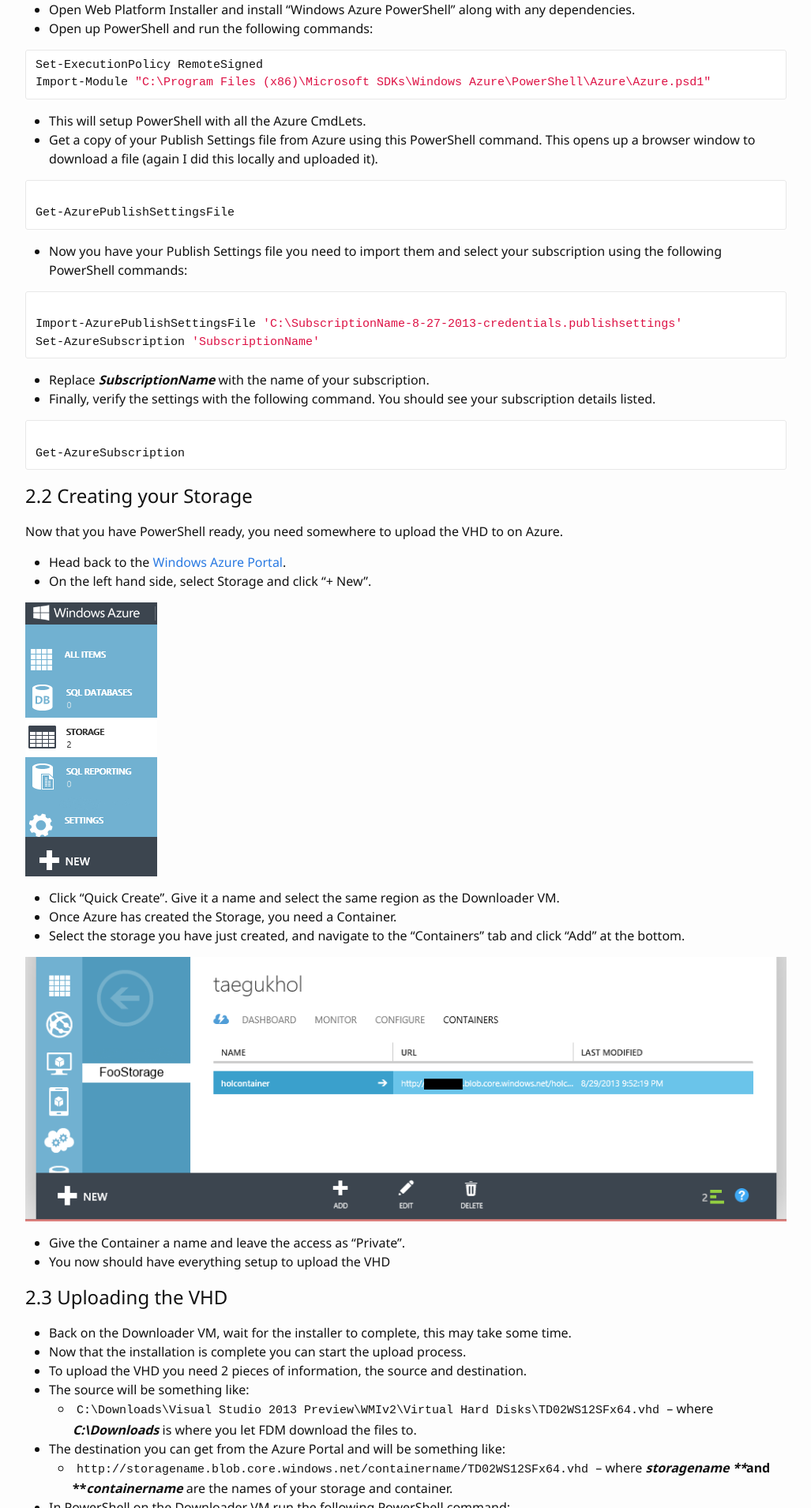
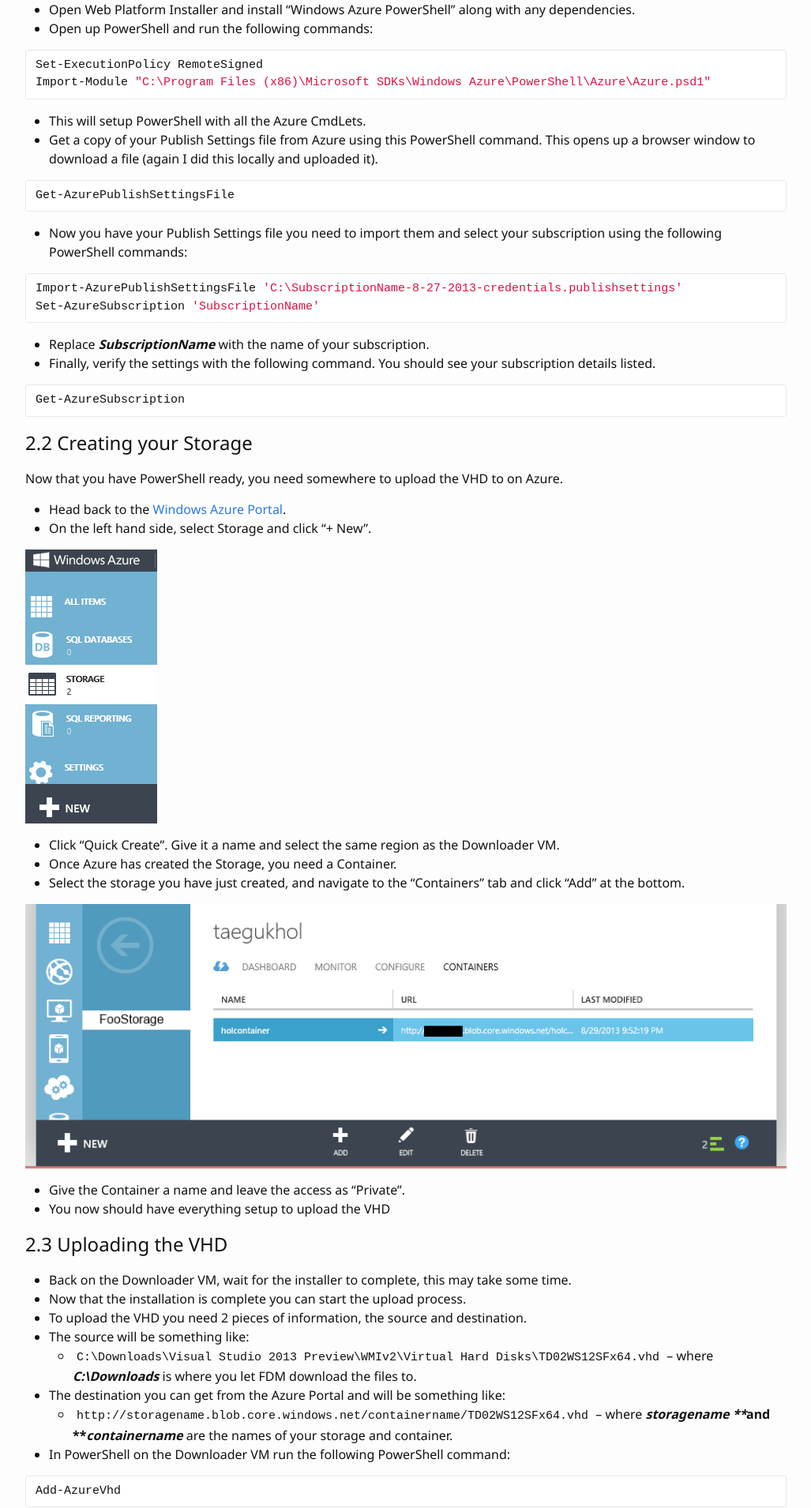
Before and after one commit to xdaDaveShaw/xdaDaveShaw.github.io, a Jekyll site: the page built from blog/_posts/2013-08-30-hosting-tfs-hands-on-labs-in-windows-azure.markdown, in a window 1280 px wide. Shown: the part 2361-4271 px from the top of the page at 79% size, without its empty margins (126-1153 px from the left). Built offline with Jekyll 4.4.1, drawn with Linux system fonts in a browser that asks for light colours.

Commit message:
final highlighting conversion

````diff
--- a/blog/_posts/2013-08-27-labmanager-vmm-server-background-synchronization-job-failing.markdown
+++ b/blog/_posts/2013-08-27-labmanager-vmm-server-background-synchronization-job-failing.markdown
@@ -28,11 +28,12 @@ In the end I turned to ILSpy and started disassembling the TFS Server Side Assem
 Within the `Tfs_Configuration` database there is a table called `tbl_RegistryItems`. This contains the configuration for Lab Management. Because we do not use Lab Management in any shape of form at the moment, I was happy to delete all our settings relating to it. If you do use Lab Management, then I don't suggest you try this.
 
 After backing up all the data that I was about to delete, I ran the following SQL Script to delete all our Lab Management configuration:
-{% highlight sql %}
+
+```sql
 use Tfs_Configuration;
 
 delete tbl_RegistryItems
 where ParentPath = '#\Configuration\Application\LabManagementSettings\';
-{% endhighlight %}
+```
 
 The data in this table was cached, so I needed to restart my TFS Services to get it to pick it up, but once that was done. My Lab Manager job no longer reports an error and my Job Monitoring pie chart is nearly 100% green now.
--- a/blog/_posts/2013-08-30-hosting-tfs-hands-on-labs-in-windows-azure.markdown
+++ b/blog/_posts/2013-08-30-hosting-tfs-hands-on-labs-in-windows-azure.markdown
@@ -69,31 +69,31 @@ These next steps will be performed on the new VM over remote desktop.
  - Open Web Platform Installer and install "Windows Azure PowerShell" along with any dependencies.
  - Open up PowerShell and run the following commands:
 
-{% highlight powershell %}
+```powershell
 Set-ExecutionPolicy RemoteSigned
 Import-Module "C:\Program Files (x86)\Microsoft SDKs\Windows Azure\PowerShell\Azure\Azure.psd1"
-{% endhighlight %}
+```
 
  - This will setup PowerShell with all the Azure CmdLets.
  - Get a copy of your Publish Settings file from Azure using this PowerShell command. This opens up a browser window to download a file (again I did this locally and uploaded it).
 
-{% highlight powershell %}
+```powershell
 Get-AzurePublishSettingsFile
-{% endhighlight %}
+```
 
  - Now you have your Publish Settings file you need to import them and select your subscription using the following PowerShell commands:
 
-{% highlight powershell %}
+```powershell
 Import-AzurePublishSettingsFile 'C:\SubscriptionName-8-27-2013-credentials.publishsettings'
 Set-AzureSubscription 'SubscriptionName'
-{% endhighlight %}
+```
 
  - Replace ***SubscriptionName*** with the name of your subscription.
  - Finally, verify the settings with the following command. You should see your subscription details listed.
 
-{% highlight powershell %}
+```powershell
 Get-AzureSubscription
-{% endhighlight %}
+```
 
 # 2.2 Creating your Storage
 
@@ -124,9 +124,9 @@ Now that you have PowerShell ready, you need somewhere to upload the VHD to on A
    - `http://storagename.blob.core.windows.net/containername/TD02WS12SFx64.vhd` &ndash; where ***storagename ***and ***containername*** are the names of your storage and container.
  - In PowerShell on the Downloader VM run the following PowerShell command:
 
-{% highlight powershell %}
+```powershell
 Add-AzureVhd
-{% endhighlight %}
+```
 
  - And supply the Destination and LocalFilePath (Source) when prompted.
  - This upload will take a few hours, so keep and eye on the progress &ndash; I left mine overnight.
````
Also changed, not shown: blog/_posts/2013-11-01-dealing-with-code-analysis-ca1822-and-xunit-net.markdown (+6 -6 lines), blog/_posts/2015-06-21-roslyn-based-attribute-remover.markdown (+8 -8 lines).
